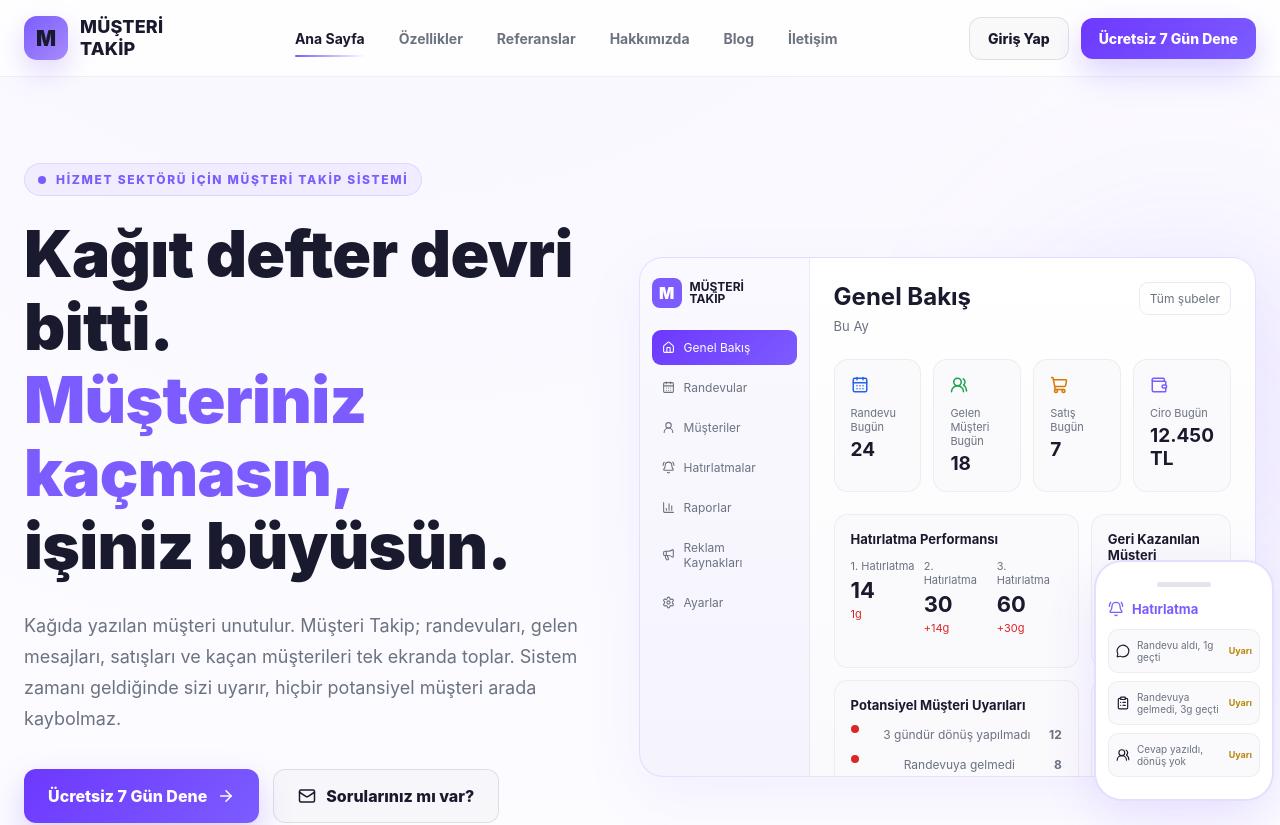
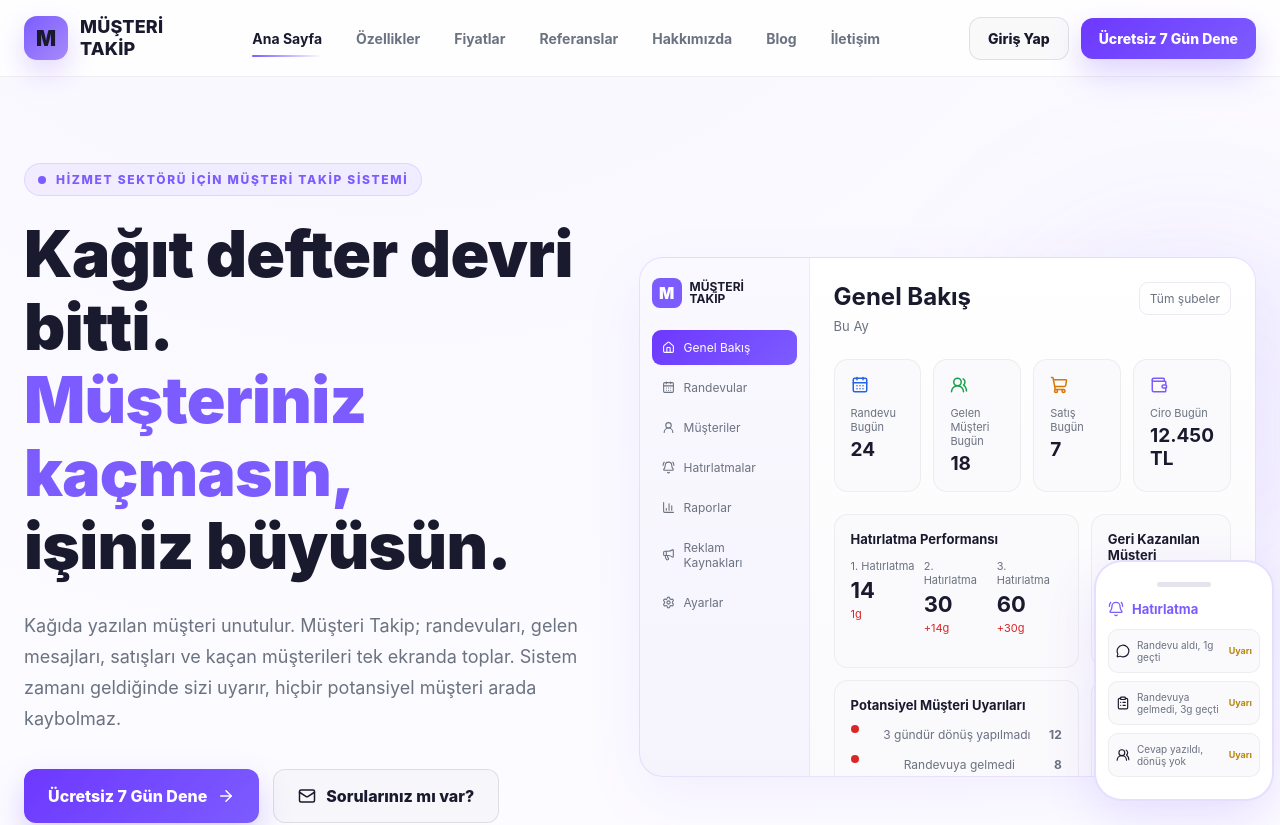
Before and after one commit to kubilaydijital/musteritakip, a React (Vite) app: page / in a window 1280 px wide. Shown: the top 825 px of the page. Built offline with nearby package versions, Linux system fonts and the light colour scheme.

Commit message:
Update siteData.js

```diff
--- a/src/data/siteData.js
+++ b/src/data/siteData.js
@@ -10,6 +10,7 @@ export const LOCATION = 'İzmir / Türkiye'
 export const navItems = [
   { to: '/', label: 'Ana Sayfa' },
   { to: '/ozellikler', label: 'Özellikler' },
+  { to: '/fiyatlar', label: 'Fiyatlar' },
   { to: '/referanslar', label: 'Referanslar' },
   { to: '/hakkimizda', label: 'Hakkımızda' },
   { to: '/blog', label: 'Blog' },
```
